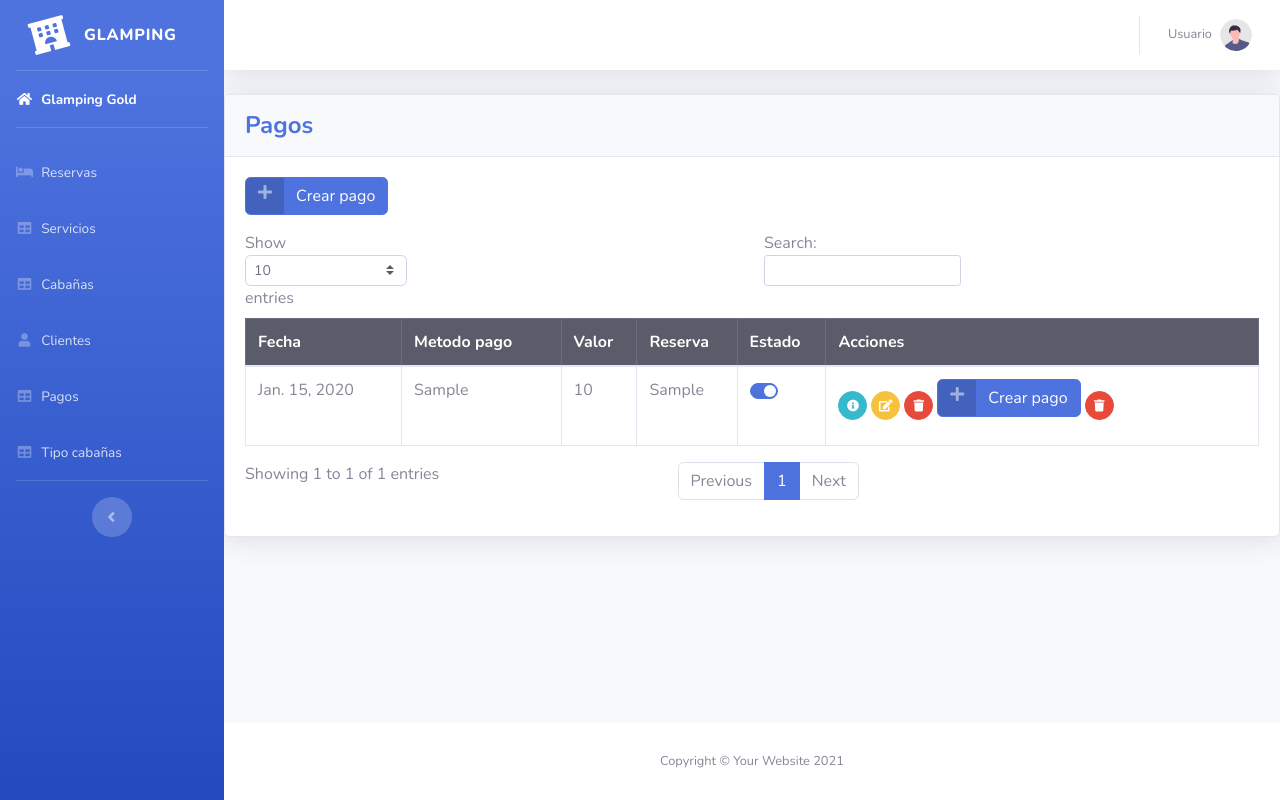
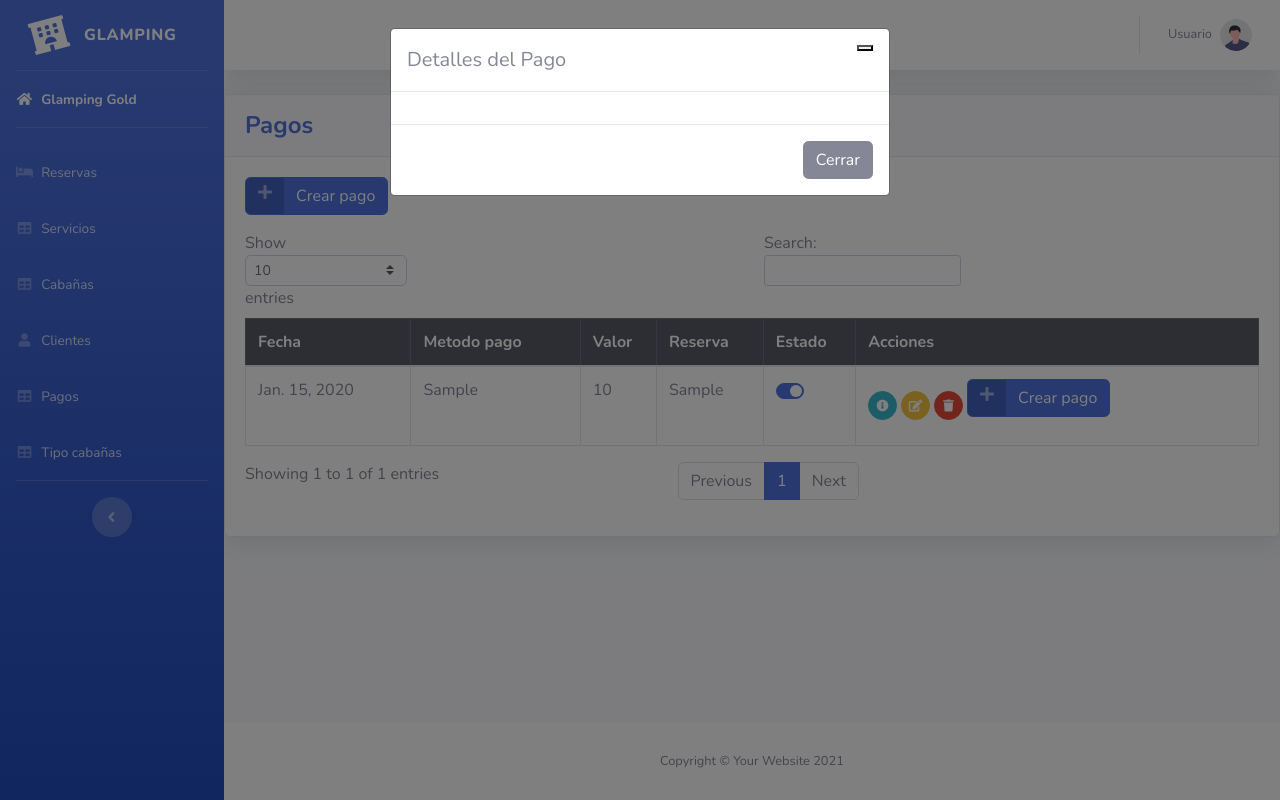
Before and after one commit to moisesd18r19/GOLD_GLAPING2, a Django app: page /pagos/ in a window 1280 px wide, after a click that opens the changed part. Run offline with Django 5.2, Linux system fonts and the light colour scheme; tables that the repository leaves empty hold one stand-in row (values such as "Sample post"); data that the repository does not hold is empty; some libraries are stand-ins or nearby versions.

Commit message:
Details and Delete Complete

```diff
--- a/Glamping_Gold/pagos/urls.py
+++ b/Glamping_Gold/pagos/urls.py
@@ -5,5 +5,7 @@ urlpatterns = [
     path('', views.pagos, name='pagos'),
     path('pago_status_/<int:pago_id>/', views.change_status_pago, name='pago_status'),
     path('create/', views.create_pagos, name='create_pago'),
+    path('detail/<int:pago_id>/', views.detail_pago, name='detail_pago'),
+    path('delete/<int:pago_id>/', views.delete_pago, name='delete_pago'),
 #
  ]
--- a/Glamping_Gold/pagos/views.py
+++ b/Glamping_Gold/pagos/views.py
@@ -1,6 +1,8 @@
 from django.shortcuts import render, redirect
 from .models import Pago
 from .forms import  PagoForm
+from django.http import JsonResponse
+from django.contrib import messages
 
 
 def pagos(request):
@@ -21,4 +23,19 @@ def create_pagos(request):
         return redirect('pagos')
     return render(request, 'pagos/create.html', {'form': form})
 
+
+def detail_pago(request, pago_id):
+    pago = Pago.objects.get(pk=pago_id)
+    data = { 'fecha': pago.fecha, 'valor': pago.valor, 'reserva': pago.reserva }
+    return JsonResponse(data)
+
+def delete_pago(request, pago_id):
+    pago = Pago.objects.get(pk=pago_id)
+    try:
+        pago.delete()
+        messages.success(request, 'Pago eliminado correctamente.')
+    except:
+        messages.error(request, 'No se puede eliminar el pago porque está asociado a una reserva.')
+    return redirect('pagos')
+
 #
--- a/Glamping_Gold/templates/base.html
+++ b/Glamping_Gold/templates/base.html
@@ -22,6 +22,7 @@
     <!-- Custom styles for this template-->
     <link href="{% static 'css/sb-admin-2.min.css' %}" rel="stylesheet">
     <script src="https://unpkg.com/sweetalert/dist/sweetalert.min.js"></script>
+
 
     <script src="https://unpkg.com/sweetalert/dist/sweetalert.min.js"></script>
 
--- a/Glamping_Gold/templates/pagos/index.html
+++ b/Glamping_Gold/templates/pagos/index.html
@@ -50,7 +50,7 @@
                         <a href="" class="btn btn-warning btn-circle btn-sm">
                             <i class="fas fa-edit"></i>
                         </a>
-                        <a href="" class="btn btn-danger btn-circle btn-sm">
+                        <a href="{% url 'delete_pago' pago.id %}" class="deleteBtn btn btn-danger btn-circle btn-sm">
                             <i class="fas fa-trash"></i>
                         </a>
                         <a href="" class="btn btn-primary btn-icon-split mb-3">
@@ -59,9 +59,7 @@
                           </span>
                           <span class="text">Crear pago</span>
                         </a>
-                        <a href="" class="deleteBtn btn btn-danger btn-circle btn-sm">
-                            <i class="fas fa-trash"></i>
-                         </a>
+
                     </td>
                     </tr>
                     {% endfor %}
@@ -71,4 +69,58 @@
     </div>
 </div>
 
+<div class="modal fade" id="modalId" tabindex="-1" role="dialog" aria-labelledby="modalTitleId" aria-hidden="true">
+    <div class="modal-dialog" role="document">
+        <div class="modal-content">
+            <div class="modal-header">
+                <h5 class="modal-title" id="modalTitleId">Detalles del Pago</h5>
+                <button type="button" class="btn-close" data-bs-dismiss="modal" aria-label="Close"></button>
+            </div>
+            <div class="modal-body">
+                <div class="container-fluid" id="pago-details"></div>
+            </div>
+            <div class="modal-footer">
+                <button type="button" class="btn btn-secondary" data-bs-dismiss="modal">
+                    Cerrar
+                </button>
+            </div>
+        </div>
+    </div>
+</div>
+
+<script>
+// Función para cargar detalles del libro en el modal
+function loadPagoDetails(pagoId) {
+        var xhr = new XMLHttpRequest();
+        xhr.open("GET", "{% url 'detail_pago' 0 %}".replace('0', pagoId), true);
+        xhr.onreadystatechange = function () {
+            if (xhr.readyState == 4) {
+                if (xhr.status == 200) {
+                    var data = JSON.parse(xhr.responseText);
+                    console.log(data);
+                    // Actualizar el contenido del modal con los detalles del libro
+                    document.getElementById("pago-details").innerHTML =
+                        "<p><strong>Fecha:</strong> " + data.fecha + "</p>" +
+                        "<p><strong>Valor:</strong> " + data.valor + "</p>" +
+                        "<p><strong>Reserva:</strong> " + data.reserva + "</p>";
+                    $('#modalId').modal('show'); // Mover esta línea aquí
+                } else {
+                    console.error('Error fetching pago details. Status code: ' + xhr.status);
+                }
+            }
+        };
+        xhr.send();
+    }
+
+    // Asignar evento click a los botones de detalle del libro
+    document.addEventListener("click", function (event) {
+        if (event.target && event.target.dataset.pagoId) {
+            event.stopPropagation();
+            var pagoId = event.target.dataset.pagoId;
+            loadPagoDetails(pagoId);
+        }
+    });
+
+</script>
+
 {%endblock%}
```
Also changed, not shown: Glamping_Gold/db.sqlite3.
